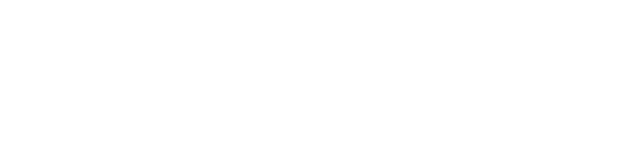
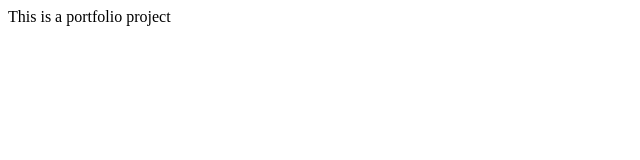
Before and after one commit to rooneyaarone/rooneyaarone.github.io, a plain HTML site: page index.html in a window 1280 px wide. Shown: the whole page, without its empty margins (0-640 px from the left). Drawn offline with Linux system fonts and the light colour scheme.

Commit message:
Update index.html

```diff
--- a/index.html
+++ b/index.html
@@ -7,6 +7,6 @@
 	<link rel="stylesheet" type="text/css" href="style.css">
 </head>
 <body>
-
+<p>This is a portfolio project</p>
 </body>
 </html>
```
